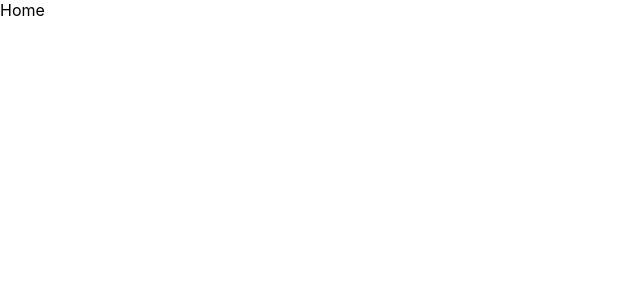
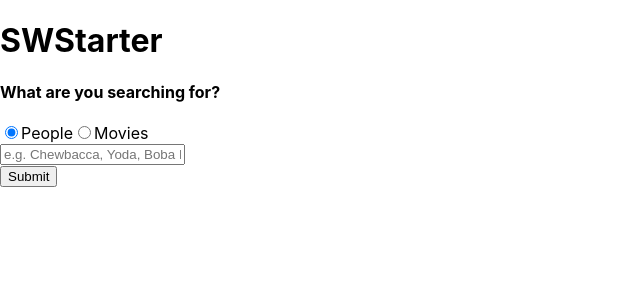
Before and after one commit to riffryder/swstarter, a React app: page / in a window 1280 px wide. Shown: the top 300 px of the page, without its empty margins (0-640 px from the left). Built offline with nearby package versions, Linux system fonts and the light colour scheme; the HTML template or start-up script is replaced by a standard one.

Commit message:
Implement basic search component w/out functionality and add it to home component

```diff
--- a/src/views/Main.js
+++ b/src/views/Main.js
@@ -1,7 +1,22 @@
 import React, { Component } from "react";
 
-export default class Home extends Component {
+import Search from './Search'
+
+class Home extends Component {
+  constructor(props) {
+    super(props);
+    this.state ={
+    }
+  }
+
   render() {
-    return <div>Home</div>;
+    return (
+      <div>
+        <h1>SWStarter</h1>
+        <Search />
+      </div>
+    )
   }
 }
+
+export default Home;
--- /dev/null
+++ b/src/views/Search.js
@@ -0,0 +1,33 @@
+import React from "react";
+
+const Search = (props) => (
+  <div>
+    <h4>What are you searching for?</h4>
+    <form>
+      <label>
+        <input
+          type="radio"
+          value="People"
+          checked={true}
+        />
+        People
+      </label>
+      <label>
+        <input
+          type="radio"
+          value="Movies"
+        />
+        Movies
+      </label>
+      <div>
+        <input
+          type="text"
+          placeholder="e.g. Chewbacca, Yoda, Boba Fett"
+        />
+      </div>
+      <input type="submit" value="Submit" />
+    </form>
+  </div>
+);
+
+export default Search;
```
